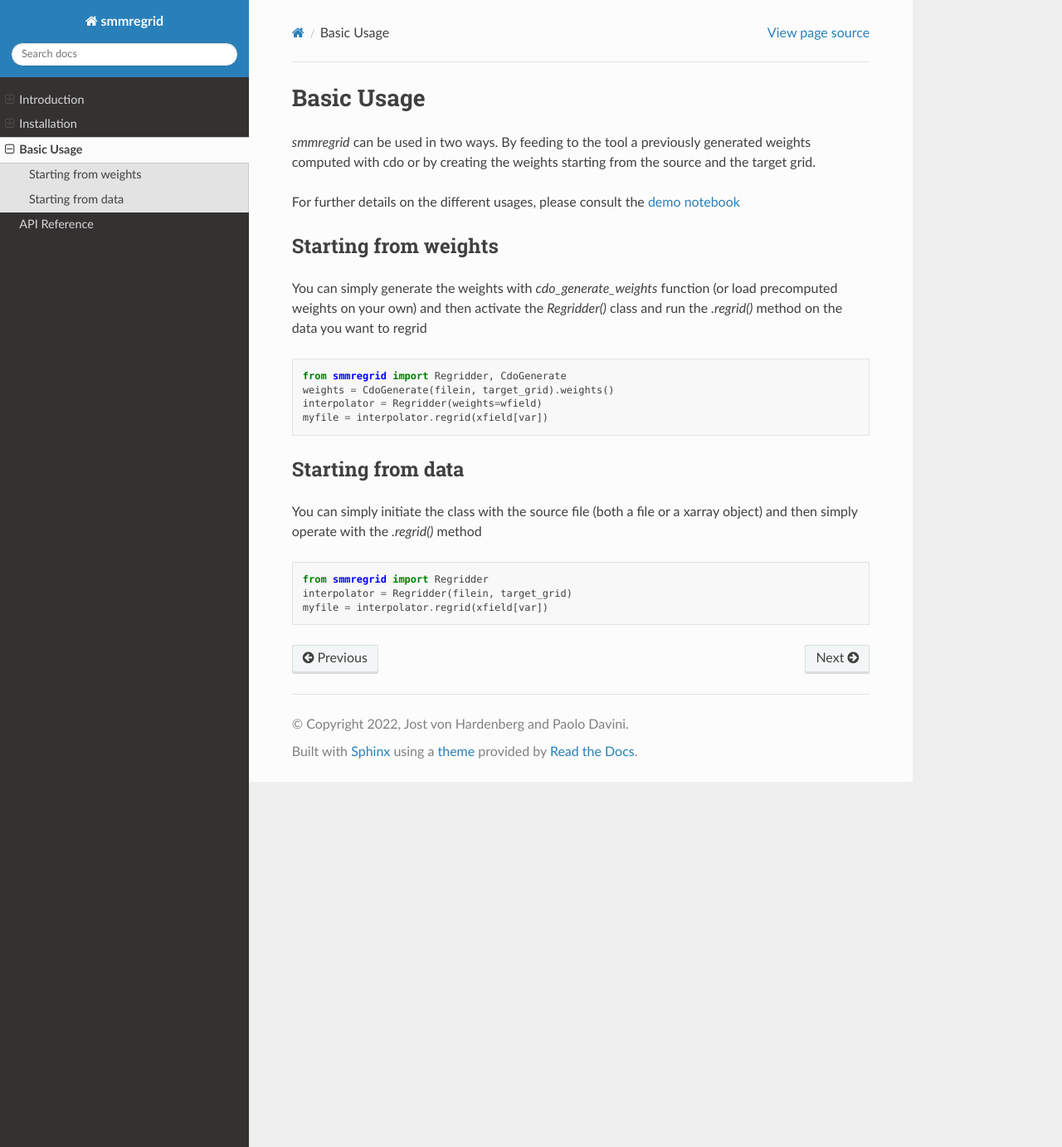
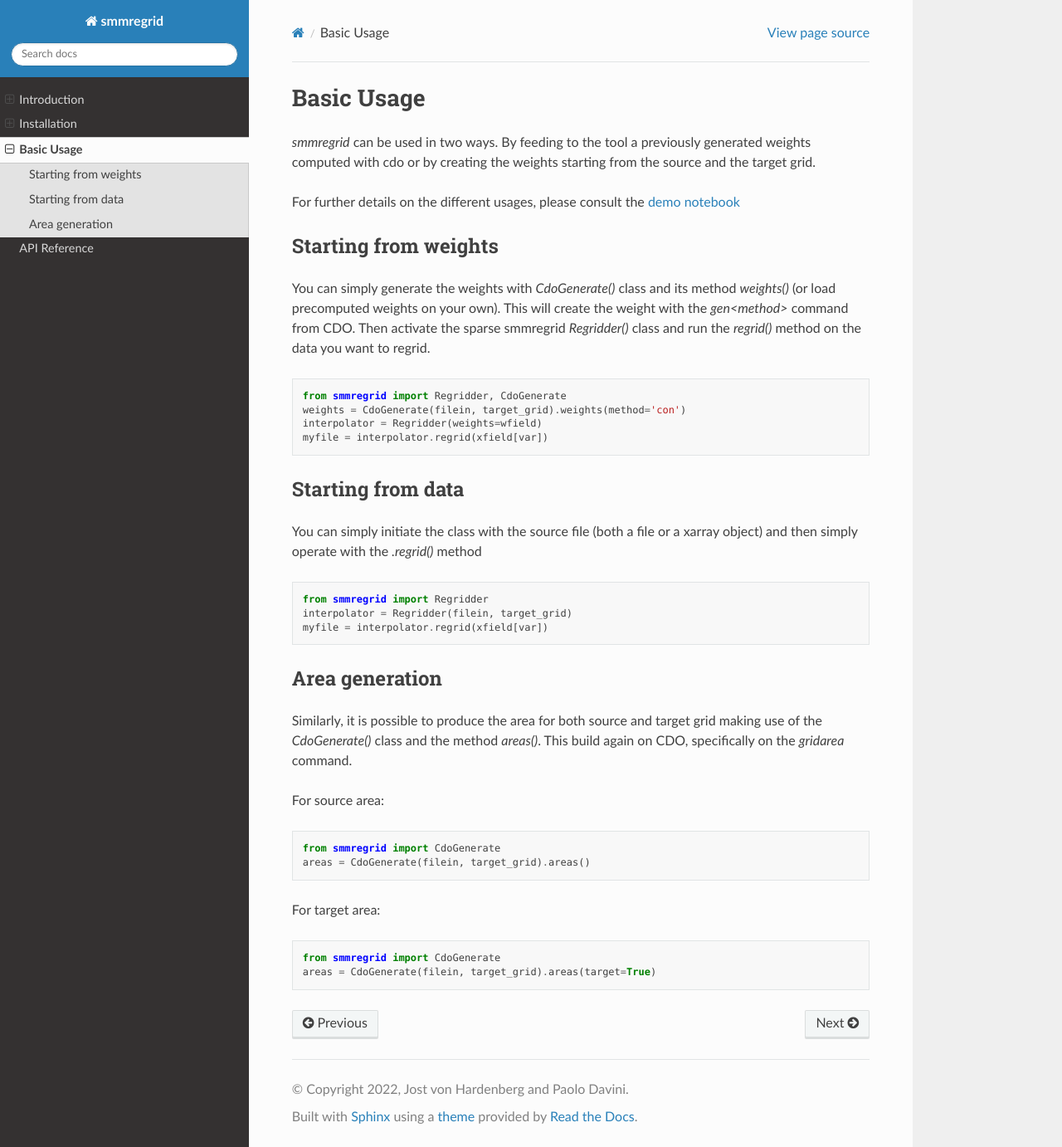
Before and after one commit to jhardenberg/smmregrid, a Sphinx documentation site: the page built from docs/sphinx/source/usage.rst, in a window 1280 px wide and 1382 px high. Shown: the whole window at 83% size. Built offline with Sphinx 7.4.7 and the Read the Docs theme 3.1.0, drawn with Linux system fonts in a browser that asks for light colours.

Commit message:
update docs

```diff
--- a/docs/sphinx/source/usage.rst
+++ b/docs/sphinx/source/usage.rst
@@ -9,13 +9,15 @@ For further details on the different usages, please consult the `demo notebook <
 Starting from weights
 ---------------------
 
-You can simply generate the weights with `cdo_generate_weights` function (or load precomputed weights on your own)
-and then activate the `Regridder()` class and run the `.regrid()` method on the data you want to regrid
+You can simply generate the weights with `CdoGenerate()` class and its method `weights()` (or load precomputed weights on your own).
+This will create the weight with the `gen<method>` command from CDO.
+Then activate the sparse smmregrid `Regridder()` class and run the `regrid()` method on the data you want to regrid.
+
 
 .. code-block:: python
 
     from smmregrid import Regridder, CdoGenerate
-    weights = CdoGenerate(filein, target_grid).weights()
+    weights = CdoGenerate(filein, target_grid).weights(method='con')
     interpolator = Regridder(weights=wfield)
     myfile = interpolator.regrid(xfield[var])
 
@@ -30,3 +32,25 @@ simply operate with the `.regrid()` method
     from smmregrid import Regridder
     interpolator = Regridder(filein, target_grid)
     myfile = interpolator.regrid(xfield[var])
+
+
+Area generation
+---------------
+
+Similarly, it is possible to produce the area for both source and target grid making use of
+the `CdoGenerate()` class and the method `areas()`. This build again on CDO, specifically on
+the `gridarea` command.
+
+For source area:
+
+.. code-block:: python
+
+    from smmregrid import CdoGenerate
+    areas = CdoGenerate(filein, target_grid).areas()
+
+For target area:
+
+.. code-block:: python
+
+    from smmregrid import CdoGenerate
+    areas = CdoGenerate(filein, target_grid).areas(target=True)
```
Also changed, not shown: 1 other file.
